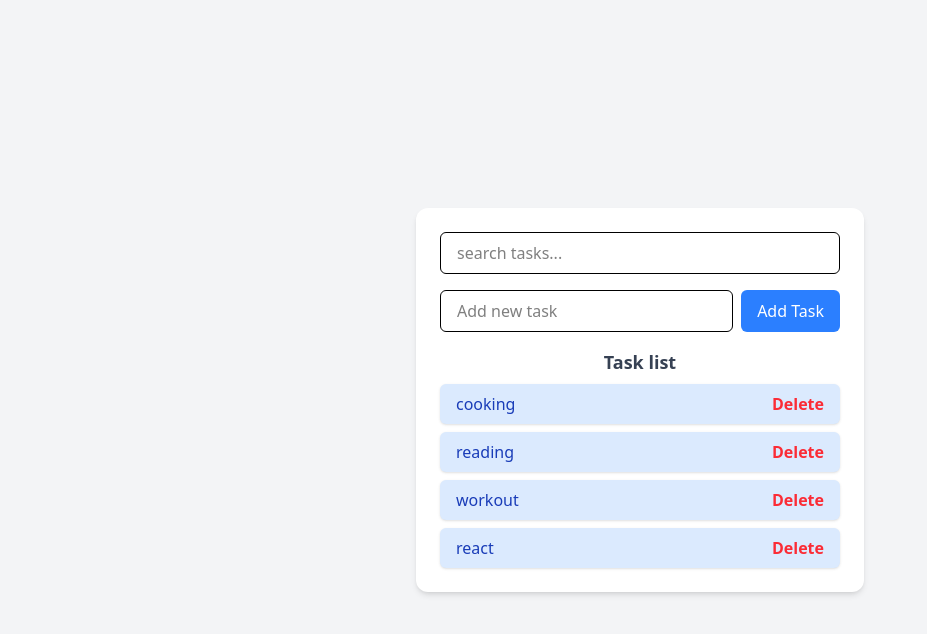
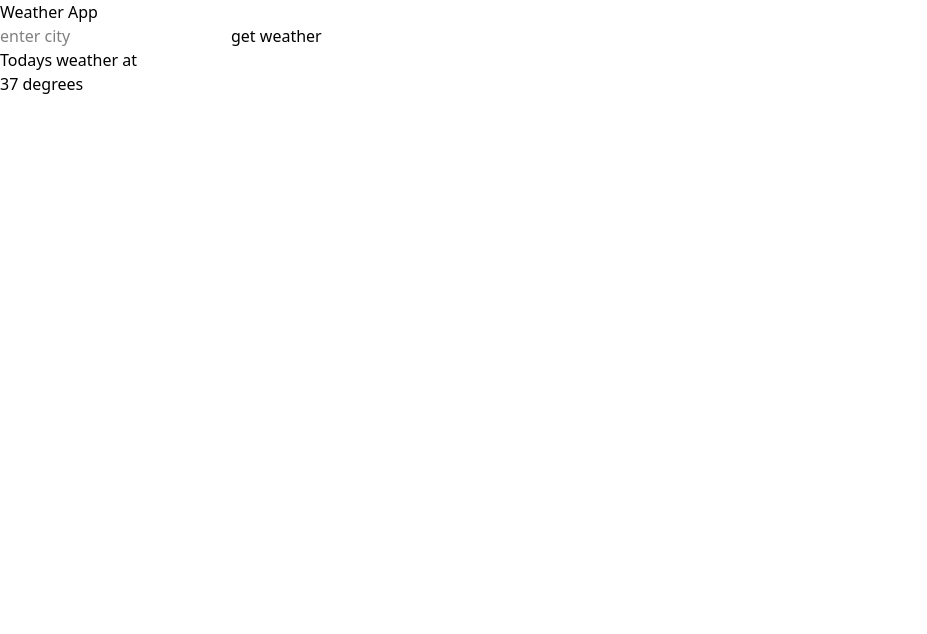
Before and after one commit to PraneethBunny123/All-App, a React (Vite) app: page / in a window 1280 px wide. Shown: the top 634 px of the page, without its empty margins (0-927 px from the left). Built offline with nearby package versions, Linux system fonts and the light colour scheme.

Commit message:
completed the outline of weather app. Added api key from openweather. get the fetch open api call and on button click we trigger the fetch function and we console the response that got from that. That response consists of some weather data of city, country, wind and so on etc..

```diff
--- a/src/App.jsx
+++ b/src/App.jsx
@@ -7,6 +7,7 @@ import AddTask from './project-apps/Todo App/AddTask'
 import AddTaskRef from './project-apps/Todo App/AddTaskRef'
 import DeleteTask from './project-apps/Todo App/DeleteTask'
 import FinalTodoApp from './project-apps/Todo App/FinalTodoApp'
+import WeatherApp from './project-apps/Weather App/WeatherApp'
 
 function App() {
 
@@ -20,7 +21,8 @@ function App() {
       {/*<AddTask />*/}
       {/*<AddTaskRef />*/}
       {/*<DeleteTask />*/}
-      <FinalTodoApp />
+      {/*<FinalTodoApp />*/}
+      <WeatherApp />
     </div>
   )
 }
--- /dev/null
+++ b/src/project-apps/Weather App/SearchBar.jsx
@@ -0,0 +1,12 @@
+export default function SearchBar({handleChange, handleFetch}) {
+    return (
+        <div>
+            <input
+                placeholder="enter city"
+                type="text"
+                onChange={handleChange}
+            />
+            <button onClick={handleFetch}>get weather</button>
+        </div>
+    )
+}
--- /dev/null
+++ b/src/project-apps/Weather App/WeatherApp.jsx
@@ -0,0 +1,35 @@
+import { useState } from "react";
+import SearchBar from "./SearchBar";
+import WeatherCard from "./WeatherCard";
+
+export default function WeatherApp() {
+    const [city, setCity] = useState('')
+    const [weatherData, setWeatherData] = useState()
+    const [isLoading, setIsLoading] = useState(false)
+    const [error, setError] = useState(null)
+
+    const apiKey = '08a8546c36dfc801fcd6421257390d29'
+
+    function handleChange(e) {
+        setCity(e.target.value)
+    }
+
+    async function fetchWeatherData() {
+        const response = await fetch(`http://api.openweathermap.org/data/2.5/forecast?q=${city}&appid=${apiKey}`)
+
+        const resData = response.json()
+        console.log(response)
+        console.log(resData)
+    }
+
+    return (
+        <div>
+            <h1>Weather App</h1>
+            <SearchBar
+                handleChange={handleChange}
+                handleFetch={fetchWeatherData}
+            />
+            <WeatherCard city={city}/>
+        </div>
+    )
+}
--- /dev/null
+++ b/src/project-apps/Weather App/WeatherCard.jsx
@@ -0,0 +1,8 @@
+export default function WeatherCard({city}) {
+    return (
+        <div>
+            <h1>Todays weather at {city}</h1>
+            <p>37 degrees</p>
+        </div>
+    )
+}
```
